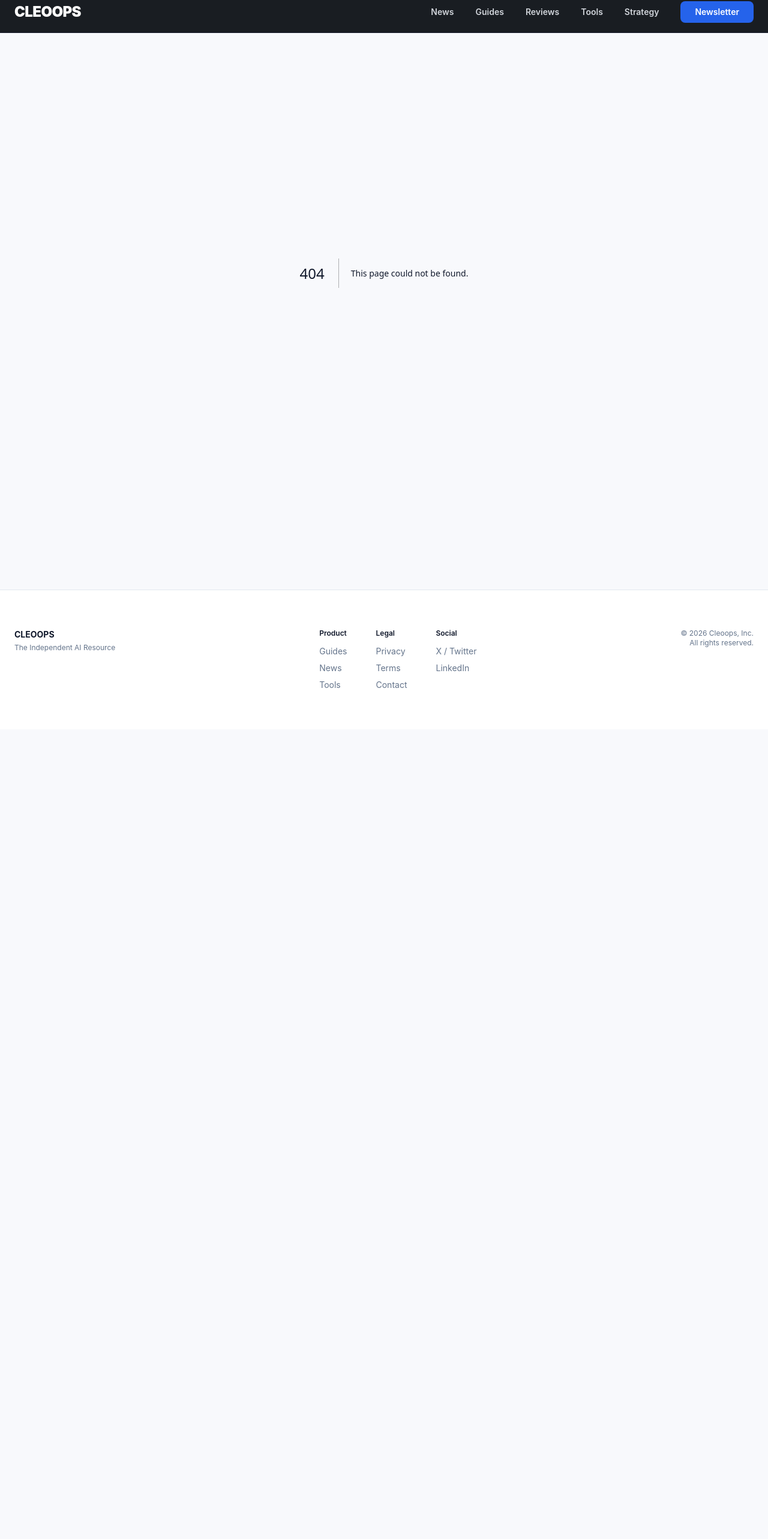
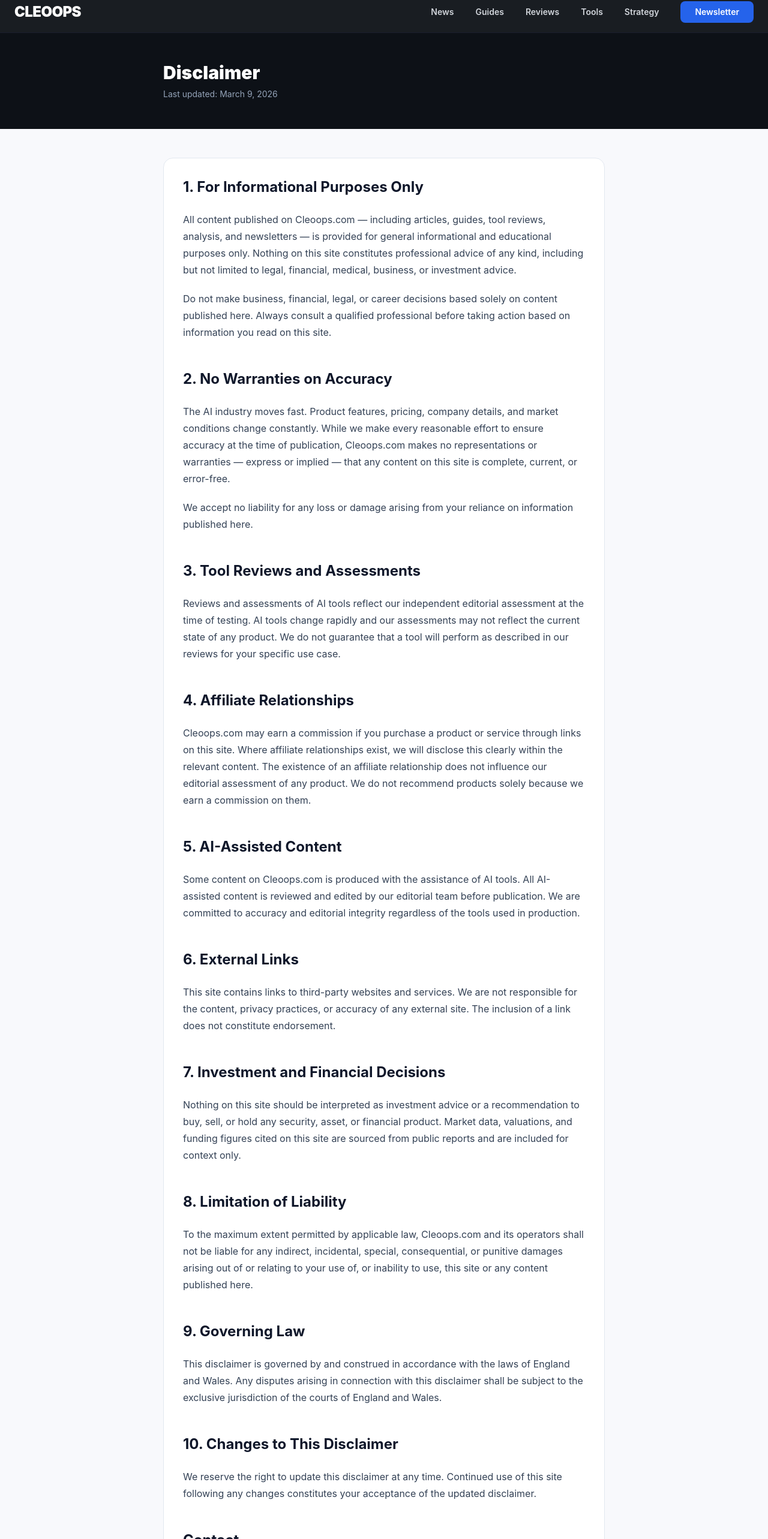
Before and after one commit to cleoops/cleoops-site, a Next.js app: page /disclaimer in a window 1280 px wide. Before the commit this address had no page. Shown: the part 47-2613 px from the top of the page at 60% size. Before the commit the page ends 1263 px from the top, so only its background shows below. Built offline with nearby package versions, Linux system fonts and the light colour scheme.

Commit message:
feat: add disclaimer page — informational only, no warranties, affiliate disclosure, AI content, liability limits

```diff
--- /dev/null
+++ b/app/disclaimer/page.js
@@ -0,0 +1,60 @@
+export const metadata = {
+  title: 'Disclaimer',
+  description: 'Important disclaimers and disclosures for Cleoops.com',
+}
+
+export default function Disclaimer() {
+  const updated = 'March 9, 2026'
+
+  return (
+    <div className="min-h-screen bg-[#f8f9fc]">
+      <div className="bg-[#0d1117] text-white py-12">
+        <div className="max-w-3xl mx-auto px-4">
+          <h1 className="text-3xl font-black mb-2">Disclaimer</h1>
+          <p className="text-[#94a3b8] text-sm">Last updated: {updated}</p>
+        </div>
+      </div>
+
+      <div className="max-w-3xl mx-auto px-4 py-12">
+        <div className="bg-white border border-[#e2e8f0] rounded-2xl p-8 prose prose-slate max-w-none">
+
+          <h2>1. For Informational Purposes Only</h2>
+          <p>All content published on Cleoops.com — including articles, guides, tool reviews, analysis, and newsletters — is provided for general informational and educational purposes only. Nothing on this site constitutes professional advice of any kind, including but not limited to legal, financial, medical, business, or investment advice.</p>
+          <p>Do not make business, financial, legal, or career decisions based solely on content published here. Always consult a qualified professional before taking action based on information you read on this site.</p>
+
+          <h2>2. No Warranties on Accuracy</h2>
+          <p>The AI industry moves fast. Product features, pricing, company details, and market conditions change constantly. While we make every reasonable effort to ensure accuracy at the time of publication, Cleoops.com makes no representations or warranties — express or implied — that any content on this site is complete, current, or error-free.</p>
+          <p>We accept no liability for any loss or damage arising from your reliance on information published here.</p>
+
+          <h2>3. Tool Reviews and Assessments</h2>
+          <p>Reviews and assessments of AI tools reflect our independent editorial assessment at the time of testing. AI tools change rapidly and our assessments may not reflect the current state of any product. We do not guarantee that a tool will perform as described in our reviews for your specific use case.</p>
+
+          <h2>4. Affiliate Relationships</h2>
+          <p>Cleoops.com may earn a commission if you purchase a product or service through links on this site. Where affiliate relationships exist, we will disclose this clearly within the relevant content. The existence of an affiliate relationship does not influence our editorial assessment of any product. We do not recommend products solely because we earn a commission on them.</p>
+
+          <h2>5. AI-Assisted Content</h2>
+          <p>Some content on Cleoops.com is produced with the assistance of AI tools. All AI-assisted content is reviewed and edited by our editorial team before publication. We are committed to accuracy and editorial integrity regardless of the tools used in production.</p>
+
+          <h2>6. External Links</h2>
+          <p>This site contains links to third-party websites and services. We are not responsible for the content, privacy practices, or accuracy of any external site. The inclusion of a link does not constitute endorsement.</p>
+
+          <h2>7. Investment and Financial Decisions</h2>
+          <p>Nothing on this site should be interpreted as investment advice or a recommendation to buy, sell, or hold any security, asset, or financial product. Market data, valuations, and funding figures cited on this site are sourced from public reports and are included for context only.</p>
+
+          <h2>8. Limitation of Liability</h2>
+          <p>To the maximum extent permitted by applicable law, Cleoops.com and its operators shall not be liable for any indirect, incidental, special, consequential, or punitive damages arising out of or relating to your use of, or inability to use, this site or any content published here.</p>
+
+          <h2>9. Governing Law</h2>
+          <p>This disclaimer is governed by and construed in accordance with the laws of England and Wales. Any disputes arising in connection with this disclaimer shall be subject to the exclusive jurisdiction of the courts of England and Wales.</p>
+
+          <h2>10. Changes to This Disclaimer</h2>
+          <p>We reserve the right to update this disclaimer at any time. Continued use of this site following any changes constitutes your acceptance of the updated disclaimer.</p>
+
+          <h2>Contact</h2>
+          <p>Questions about this disclaimer? <a href="/contact" className="text-[#2563eb] hover:underline">Contact us here.</a></p>
+
+        </div>
+      </div>
+    </div>
+  )
+}
--- a/app/layout.js
+++ b/app/layout.js
@@ -144,6 +144,7 @@ export default function RootLayout({ children }) {
                 <div className="flex flex-col gap-2">
                   <a href="/privacy" className="hover:text-[#0f172a] transition-colors">Privacy</a>
                   <a href="/terms" className="hover:text-[#0f172a] transition-colors">Terms</a>
+                  <a href="/disclaimer" className="hover:text-[#0f172a] transition-colors">Disclaimer</a>
                   <a href="/contact" className="hover:text-[#0f172a] transition-colors">Contact</a>
                 </div>
               </div>
```
